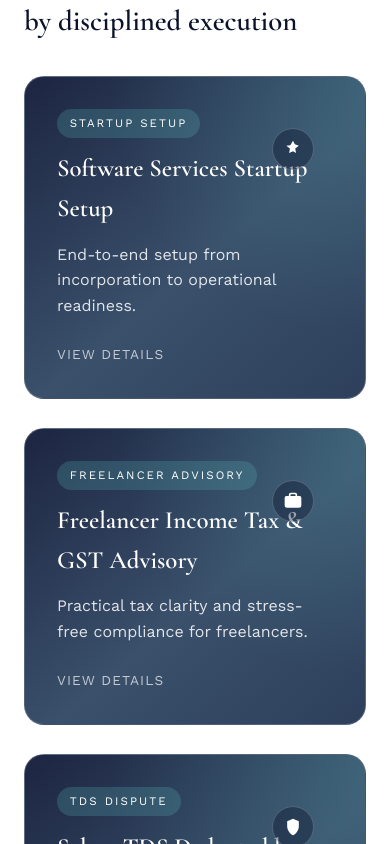
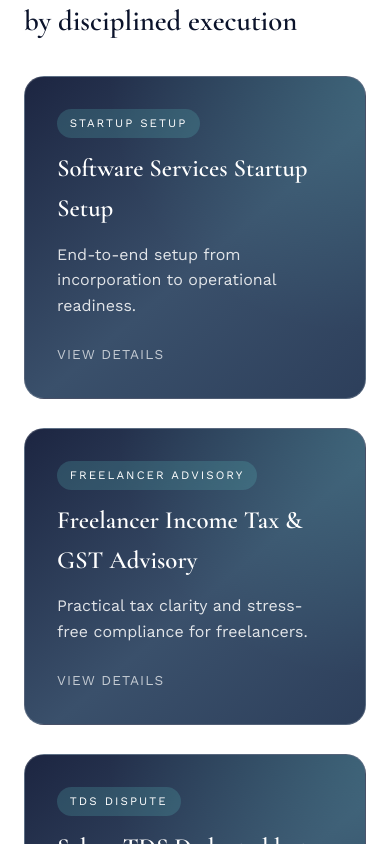
Before and after one commit to varunbellutagi/varunbellutagi.github.io, a React (Vite) app: page / in a window 390 px wide. Shown: the part 7500-8344 px from the top of the page. Built offline with nearby package versions, Linux system fonts and the light colour scheme.

Commit message:
feat: remove unused case icons and improve case modal styles for better mobile experience

```diff
--- a/src/sections/CaseStudiesSection.tsx
+++ b/src/sections/CaseStudiesSection.tsx
@@ -74,15 +74,6 @@ const CASE_STUDIES = [
   },
 ];
 
-const CASE_ICONS: Record<string, string> = {
-  launch:
-    'M12 2l2.2 4.4L19 8.2l-4.3 3.2.9 5.3L12 14.8 7.4 16.7l.9-5.3L4 8.2l4.8-.8L12 2z',
-  briefcase:
-    'M7 6V4.5A2.5 2.5 0 0 1 9.5 2h5A2.5 2.5 0 0 1 17 4.5V6h3a2 2 0 0 1 2 2v9a3 3 0 0 1-3 3H5a3 3 0 0 1-3-3V8a2 2 0 0 1 2-2h3zm2 0h6V4.5a.5.5 0 0 0-.5-.5h-5a.5.5 0 0 0-.5.5V6z',
-  shield:
-    'M12 2l7 3v6c0 5-3.5 9.2-7 11-3.5-1.8-7-6-7-11V5l7-3z',
-};
-
 function CaseStudiesSection() {
   const [activeCase, setActiveCase] = useState<
     (typeof CASE_STUDIES)[number] | null
@@ -103,11 +94,6 @@ function CaseStudiesSection() {
             onClick={() => setActiveCase(item)}
           >
             <div className="case-card__content">
-              <span className="case-icon" aria-hidden="true">
-                <svg viewBox="0 0 24 24" role="presentation">
-                  <path d={CASE_ICONS[item.icon]} />
-                </svg>
-              </span>
               <header className="case-card__header">
                 <span className="case-tag">{item.tag}</span>
                 <h3>{item.title}</h3>
@@ -126,7 +112,18 @@ function CaseStudiesSection() {
           aria-label="Case study details"
           onClick={() => setActiveCase(null)}
         >
-          <div className="case-modal" onClick={(event) => event.stopPropagation()}>
+          <div
+            className="case-modal"
+            onClick={(event) => event.stopPropagation()}
+          >
+            <button
+              className="service-modal-close"
+              type="button"
+              aria-label="Close case study details"
+              onClick={() => setActiveCase(null)}
+            >
+              Close
+            </button>
             <div className="case-modal__grid">
               {activeCase.overview && (
                 <div className="case-block">
--- a/src/styles/case-studies.css
+++ b/src/styles/case-studies.css
@@ -13,7 +13,11 @@
   content: '';
   position: absolute;
   inset: 0;
-  background: radial-gradient(circle at top right, rgba(91, 192, 190, 0.35), transparent 55%);
+  background: radial-gradient(
+    circle at top right,
+    rgba(91, 192, 190, 0.35),
+    transparent 55%
+  );
   opacity: 0.6;
   pointer-events: none;
 }
@@ -33,25 +37,6 @@
   flex-direction: column;
   gap: 1.6rem;
   flex: 1;
-}
-
-.case-icon {
-  position: absolute;
-  top: 1.2rem;
-  right: 1.2rem;
-  width: 42px;
-  height: 42px;
-  border-radius: 50%;
-  background: rgba(11, 19, 43, 0.4);
-  border: 1px solid rgba(255, 255, 255, 0.2);
-  display: grid;
-  place-items: center;
-}
-
-.case-icon svg {
-  width: 20px;
-  height: 20px;
-  fill: var(--card-text);
 }
 
 .case-card__header {
@@ -132,15 +117,28 @@
 
 .case-modal {
   width: min(780px, 100%);
+  max-height: 90vh;
+  max-height: 90dvh; /* Dynamic viewport height for mobile */
+  overflow-y: auto;
+  overflow-x: hidden;
+  scrollbar-width: none; /* Firefox */
+  -ms-overflow-style: none; /* IE and Edge */
   background: var(--card-bg);
   border: 1px solid var(--card-border);
   border-radius: 24px;
-  padding: 2.4rem;
+  padding: clamp(1.2rem, 5vw, 2.4rem);
   position: relative;
   box-shadow: var(--service-modal-shadow);
-  display: grid;
-  gap: 1.6rem;
+  display: block; /* Changed from grid to block for better scrolling behavior */
   color: var(--card-text);
+}
+
+.case-modal::-webkit-scrollbar {
+  display: none;
+}
+
+.case-modal > * + * {
+  margin-top: 1.6rem;
 }
 
 .case-modal__header {
```
